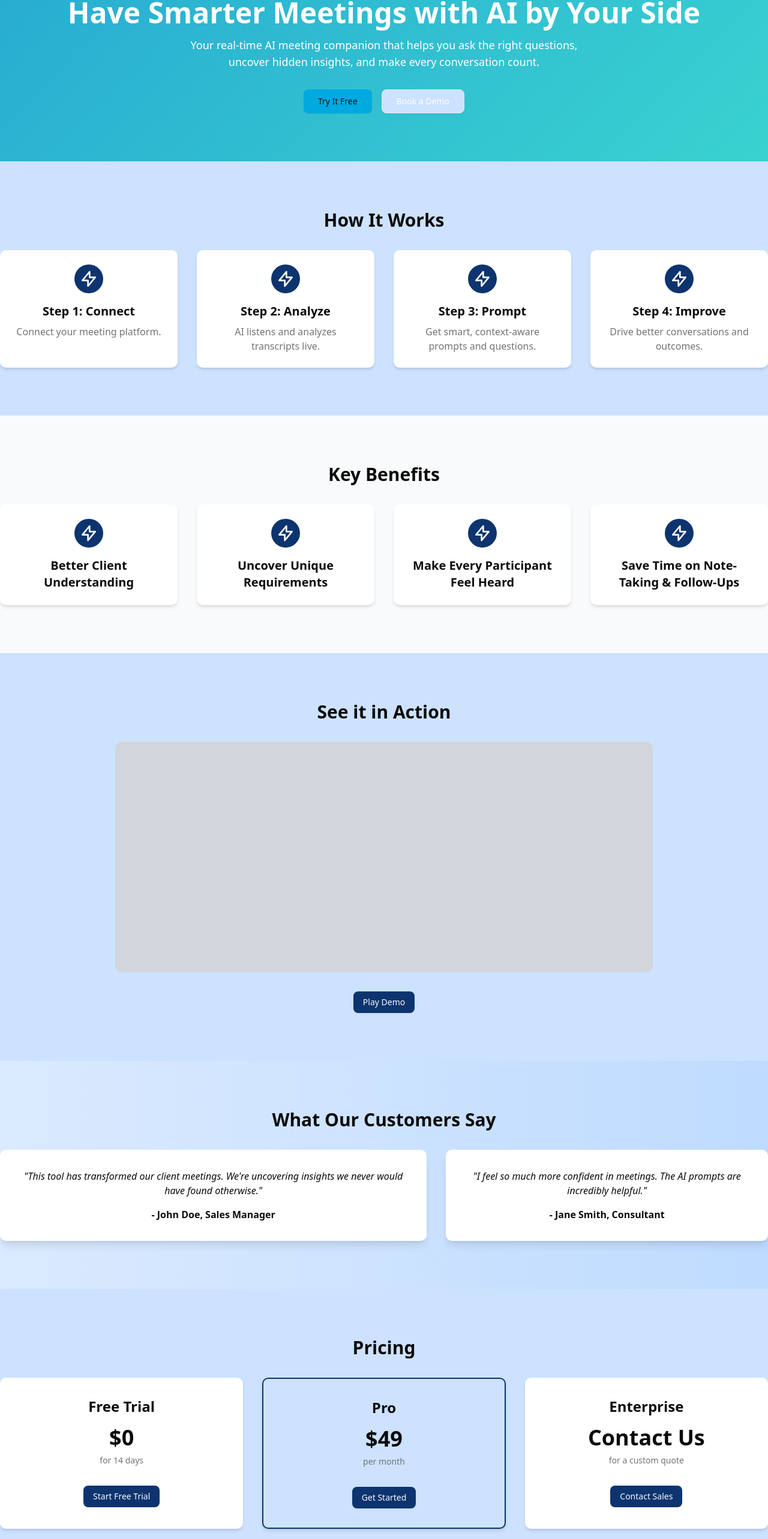
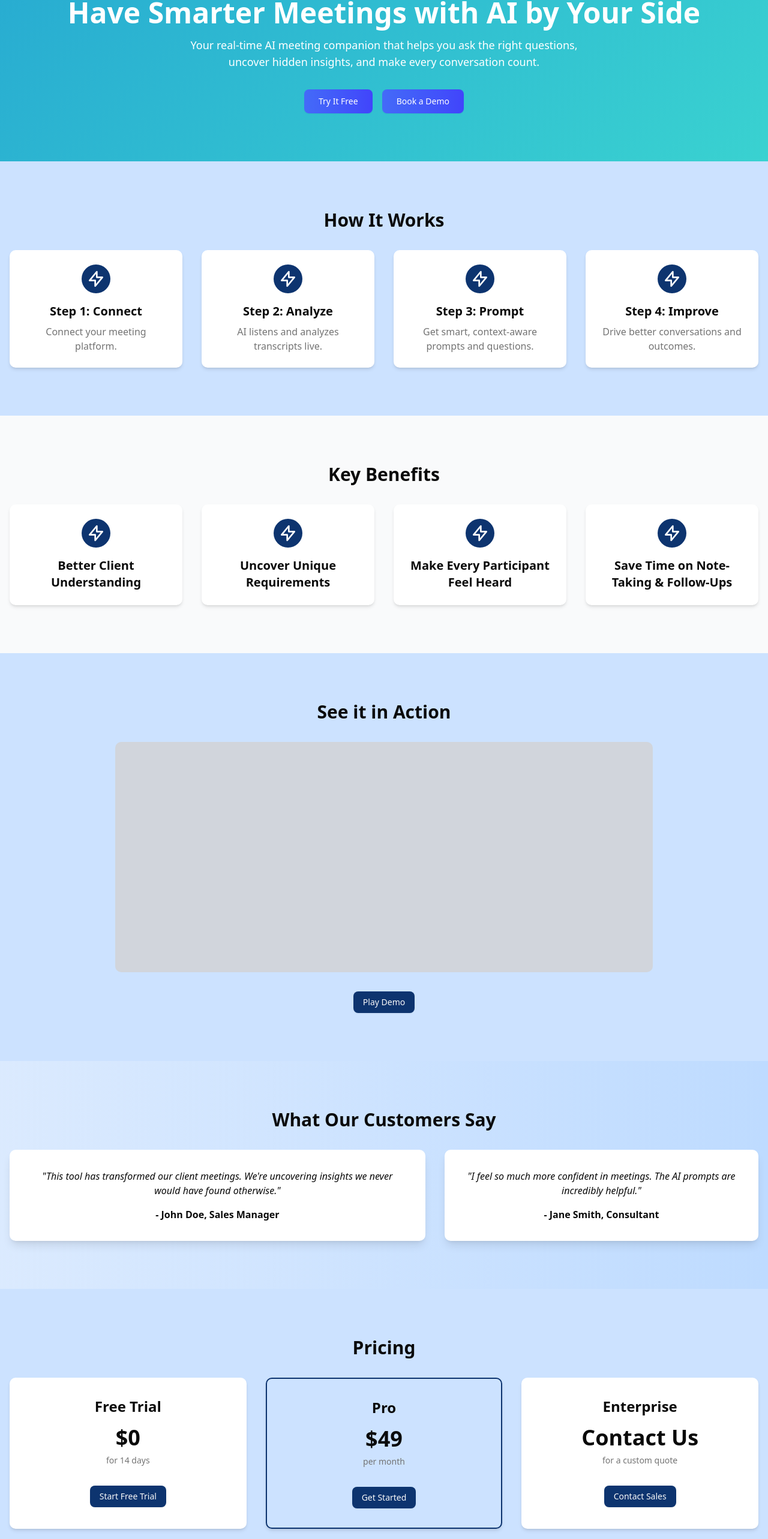
Before and after one commit to RSP0204/Doppelganger, a Next.js app in the folder frontend/: page / in a window 1280 px wide. Shown: the part 147-2713 px from the top of the page at 60% size. Built offline with nearby package versions, Linux system fonts and the light colour scheme.

Commit message:
Working Homepage

```diff
--- a/frontend/src/app/page.tsx
+++ b/frontend/src/app/page.tsx
@@ -18,8 +18,8 @@ const Page = () => {
                         Your real-time AI meeting companion that helps you ask the right questions, uncover hidden insights, and make every conversation count.
                     </p>
                     <div className="mt-8 space-x-4">
-                        <Button size="lg" variant="secondary">Try It Free</Button>
-                        <Button size="lg" variant="outline">Book a Demo</Button>
+                        <Button size="lg" variant="gradient">Try It Free</Button>
+                        <Button size="lg" variant="gradient">Book a Demo</Button>
                     </div>
                 </section>
                 <HowItWorks />
--- a/frontend/src/components/customer-testimonials.tsx
+++ b/frontend/src/components/customer-testimonials.tsx
@@ -2,7 +2,7 @@ const CustomerTestimonials = () => {
     return (
         <section className="py-20 text-center bg-gradient-to-r from-blue-100 to-blue-200">
             <h2 className="text-3xl font-bold">What Our Customers Say</h2>
-            <div className="flex justify-center mt-8 space-x-8">
+            <div className="flex justify-center mt-8 space-x-8 px-4">
                 <div className="p-8 bg-white rounded-lg shadow-lg">
                     <p className="italic">"This tool has transformed our client meetings. We're uncovering insights we never would have found otherwise."</p>
                     <p className="mt-4 font-semibold">- John Doe, Sales Manager</p>
--- a/frontend/src/components/how-it-works.tsx
+++ b/frontend/src/components/how-it-works.tsx
@@ -2,7 +2,7 @@ const HowItWorks = () => {
     return (
         <section className="py-20 text-center">
             <h2 className="text-3xl font-bold">How It Works</h2>
-            <div className="container grid grid-cols-1 gap-8 mt-8 mx-auto md:grid-cols-2 lg:grid-cols-4">
+            <div className="container px-4 grid grid-cols-1 gap-8 mt-8 mx-auto md:grid-cols-2 lg:grid-cols-4">
                 <div className="p-6 transition-shadow duration-300 bg-white rounded-lg shadow-md hover:shadow-xl">
                     <div className="flex items-center justify-center w-12 h-12 mx-auto mb-4 text-white rounded-full bg-primary">
                         {/* Icon placeholder */}
--- a/frontend/src/components/key-benefits.tsx
+++ b/frontend/src/components/key-benefits.tsx
@@ -2,7 +2,7 @@ const KeyBenefits = () => {
     return (
         <section className="py-20 text-center bg-gray-50">
             <h2 className="text-3xl font-bold">Key Benefits</h2>
-            <div className="container grid grid-cols-1 gap-8 mt-8 mx-auto md:grid-cols-2 lg:grid-cols-4">
+            <div className="container px-4 grid grid-cols-1 gap-8 mt-8 mx-auto md:grid-cols-2 lg:grid-cols-4">
                 <div className="p-6 transition-shadow duration-300 bg-white rounded-lg shadow-md hover:shadow-xl">
                     <div className="flex items-center justify-center w-12 h-12 mx-auto mb-4 text-white rounded-full bg-primary">
                         {/* Icon placeholder */}
--- a/frontend/src/components/pricing.tsx
+++ b/frontend/src/components/pricing.tsx
@@ -4,7 +4,7 @@ const Pricing = () => {
     return (
         <section className="py-20 text-center">
             <h2 className="text-3xl font-bold">Pricing</h2>
-            <div className="container grid grid-cols-1 gap-8 mt-8 mx-auto md:grid-cols-2 lg:grid-cols-3">
+            <div className="container px-4 grid grid-cols-1 gap-8 mt-8 mx-auto md:grid-cols-2 lg:grid-cols-3">
                 <div className="p-8 transition-shadow duration-300 bg-white rounded-lg shadow-md hover:shadow-xl">
                     <h3 className="text-2xl font-semibold">Free Trial</h3>
                     <p className="mt-4 text-4xl font-bold">$0</p>
--- a/frontend/src/registry/new-york-v4/ui/button.tsx
+++ b/frontend/src/registry/new-york-v4/ui/button.tsx
@@ -16,7 +16,8 @@ const buttonVariants = cva(
                 outline: 'border border-input bg-background shadow-xs hover:bg-accent hover:text-accent-foreground',
                 secondary: 'bg-secondary text-secondary-foreground shadow-xs hover:bg-secondary/80',
                 ghost: 'hover:bg-accent hover:text-accent-foreground',
-                link: 'text-primary underline-offset-4 hover:underline'
+                link: 'text-primary underline-offset-4 hover:underline',
+                gradient: 'bg-gradient-to-r from-[#446af8] to-[#4144fb] text-white shadow-xs hover:from-[#4144fb] hover:to-[#446af8]'
             },
             size: {
                 default: 'h-9 px-4 py-2 has-[>svg]:px-3',
```
